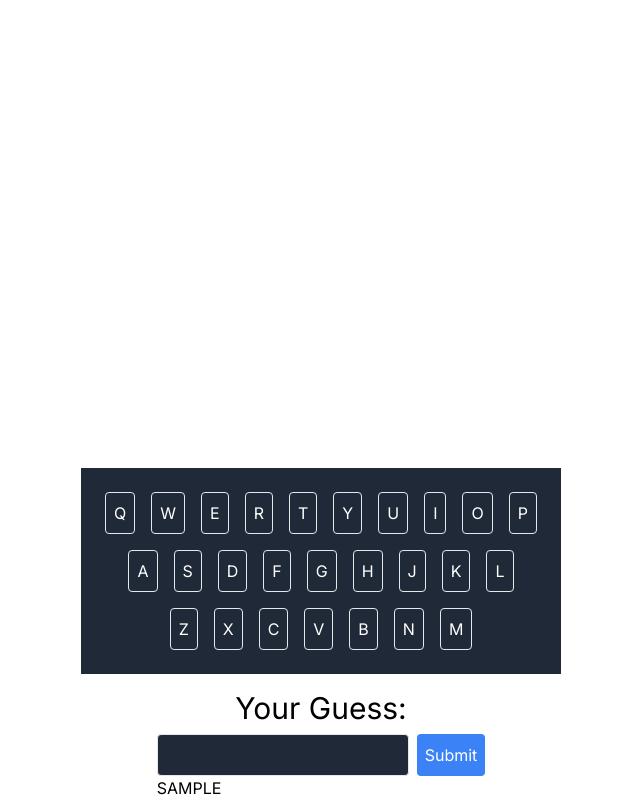
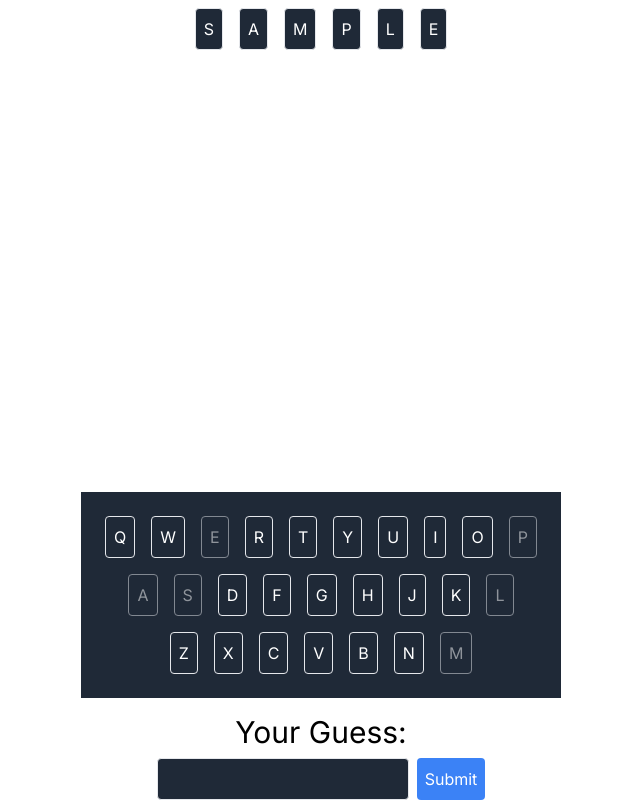
Before and after one commit to VinnyShipley/Wordle_Thing, a Next.js app: page / in a window 1280 px wide. Both pictures are taken after typing "Sample" into the empty fields and a click on the button "Submit". Shown: the whole page, without its empty margins (319-959 px from the left). Built offline with nearby package versions, Linux system fonts and the light colour scheme.

Commit message:
Thank god, displaying correctly, keyboard working

```diff
--- a/src/app/components/guessed_words_display.js
+++ b/src/app/components/guessed_words_display.js
@@ -3,12 +3,17 @@
 import React from 'react';
 
 const GuessedWordsDisplay = ({ guessedWords }) => {
-
   return (
     <div>
       {/* Display the guessed words as needed */}
       {guessedWords.map((word, index) => (
-        <div key={index}>{word}</div>
+        <div key={index} className="flex">
+          {word.split('').map((letter, letterIndex) => (
+            <div key={letterIndex} className="m-2 p-2 bg-gray-800 text-white rounded border flex items-center justify-center">
+              {letter}
+            </div>
+          ))}
+        </div>
       ))}
     </div>
   );
--- a/src/app/components/word_guess.js
+++ b/src/app/components/word_guess.js
@@ -39,6 +39,7 @@ const WordGuess = ({ onGuess }) => {
           setGuess('');
         } else {
           // Incorrect word
+          onGuess && onGuess(guess);
           guessedWords.push(serverResponse.guess)
           setGuess('');
         }
@@ -69,7 +70,6 @@ const WordGuess = ({ onGuess }) => {
           </button>
         </div>
       </form>
-      <GuessedWordsDisplay guessedWords={guessedWords} />
     </div>
   );
 };
--- a/src/app/page.js
+++ b/src/app/page.js
@@ -8,15 +8,16 @@ const Home = () => {
   const [fadedLetters, setFadedLetters] = useState([]);
   const [guessedWords, setGuessedWords] = useState([]);
 
-  const handleWordGuess = (word) => {
-    setFadedLetters((prevFadedLetters) => [...prevFadedLetters, ...word.split('')]);
-    setGuessedWords((prevGuessedWords) => [...prevGuessedWords, word]);
+  const handleWordGuess = (guessedWord) => {
+    setFadedLetters((prevFadedLetters) => [...prevFadedLetters, ...guessedWord.split('')]);
+    setGuessedWords([...guessedWords, guessedWord]);
+    console.log(guessedWords)
   };
 
   return (
     <div className="flex flex-col items-center justify-center min-h-screen bg-white text-black">
       <main className="text-center mb-8">
-
+      <GuessedWordsDisplay guessedWords={guessedWords}/>
       </main>
       <OnScreenKeyboard fadedLetters={fadedLetters} />
       <WordGuess onGuess={handleWordGuess} guessedWords={guessedWords} setGuessedWords={setGuessedWords} />
```
